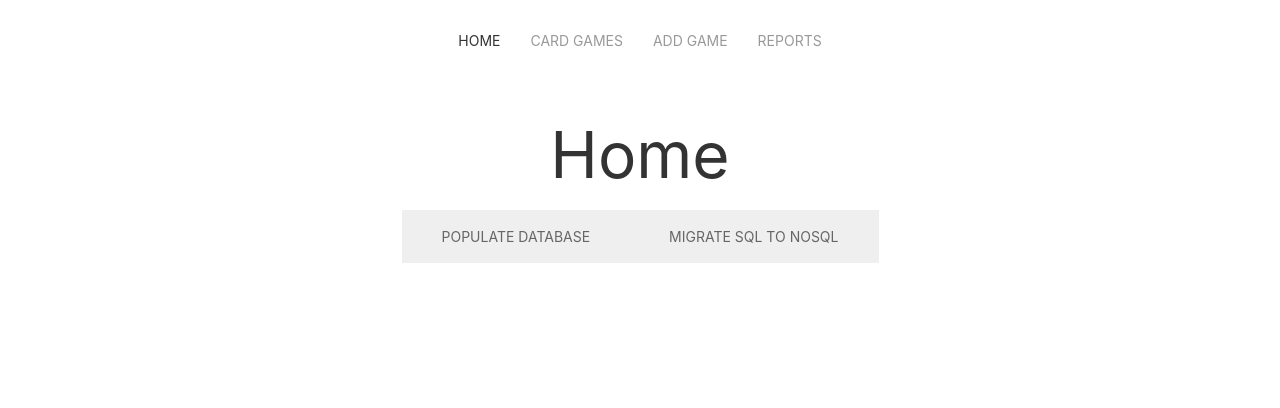
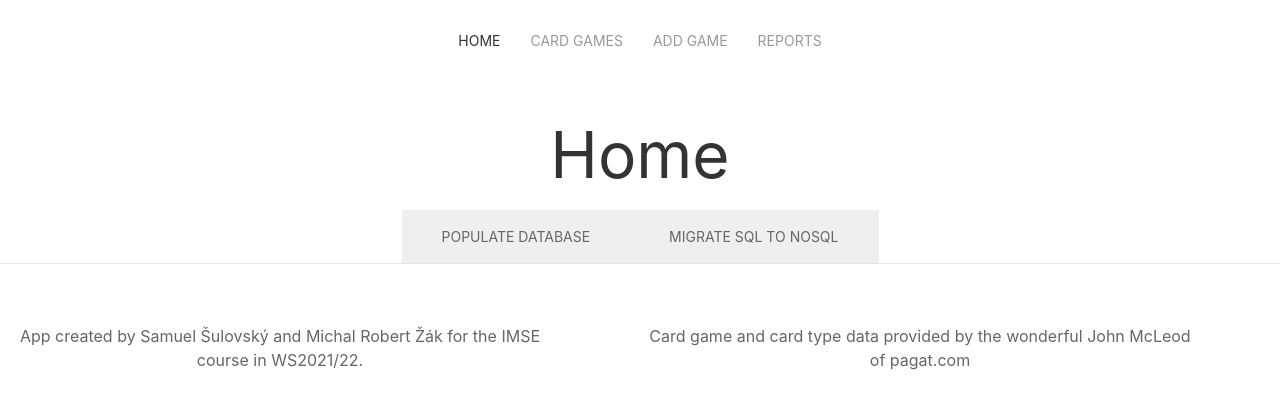
Before and after one commit to memoriesadrift/imse-card-game-db-app, a Next.js app in the folder app/: page / in a window 1280 px wide. Shown: the top 408 px of the page. Built offline with nearby package versions, Linux system fonts and the light colour scheme.

Commit message:
Add footer remove id from edit game

```diff
--- a/app/pages/_app.tsx
+++ b/app/pages/_app.tsx
@@ -13,6 +13,17 @@ function MyApp({ Component, pageProps }: AppProps) {
         <QueryClientProvider client={queryClient}>
           <Component {...pageProps} />
         </QueryClientProvider>
+        <footer>
+            <hr></hr>
+            <div className="uk-width-1-1 uk-text-center" uk-grid="">
+                <div className="uk-card-body uk-width-1-2">
+                <p className="uk-text-break">App created by Samuel Šulovský and Michal Robert Žák for the IMSE course in WS2021/22.</p>
+                </div>
+                <div className="uk-card-body uk-width-1-2">
+                <span className="text-tiny uk-text-break">Card game and card type data provided by the wonderful <a href="https://www.pagat.com" >John McLeod of pagat.com</a></span>
+                </div>
+            </div>
+        </footer>
       </UIKit>
   )
 }
--- a/app/pages/games/edit/[id].tsx
+++ b/app/pages/games/edit/[id].tsx
@@ -14,11 +14,8 @@ export default function EditGame() {
     return (
         <>
             <Navbar />
-            <h1 className="uk-heading-medium uk-text-center">{`Game ${id}`}</h1>
             <QueryGuard {...cardGameQuery}>
-            {(cardGame) => (
-                <UpdateGame {...{cardGame}} />
-            )}
+            {(cardGame) => (<UpdateGame {...{cardGame}} />)}
             </QueryGuard>
         </>
     )
```
